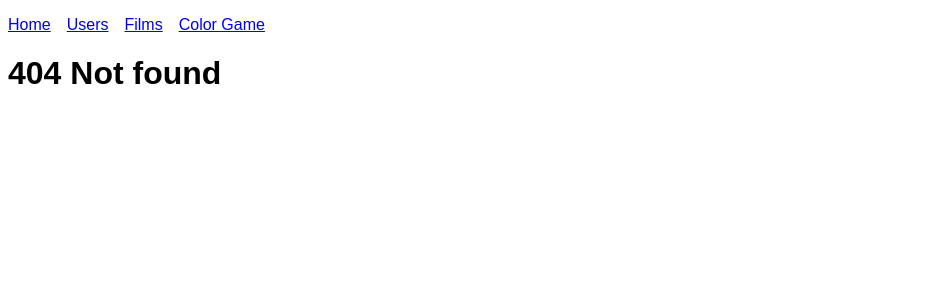
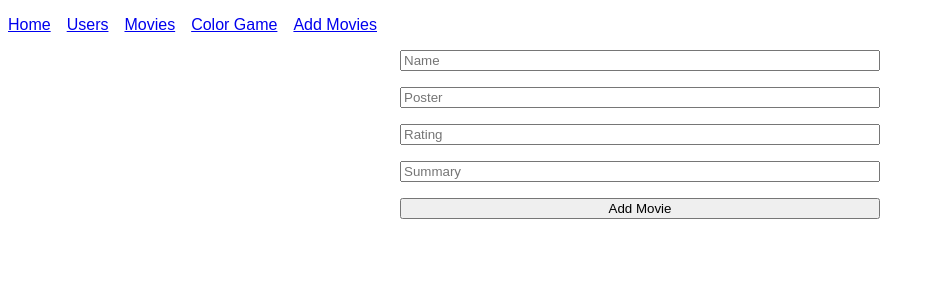
Before and after one commit to ragavkumarv/synechron-2026-movie-app-react, a React (Vite) app: page /movies/add in a window 1280 px wide. Before the commit this address had no page. Shown: the top 300 px of the page, without its empty margins (0-935 px from the left). Built offline with nearby package versions, Linux system fonts and the light colour scheme.

Commit message:
Lifting the state up

```diff
--- a/src/App.jsx
+++ b/src/App.jsx
@@ -1,16 +1,22 @@
 // Named import
+import { useState } from "react";
+import { AddMovie } from "./AddMovie";
 import { ColorGame } from "./ColorGame";
 import "./index.css";
 import { MovieList } from "./MovieList";
 import { Users } from "./Users";
 
 import { NavLink, Route, Routes } from "react-router";
+import { INITIAL_MOVIES } from "./INITIAL_MOVIES";
 
 // Only one item per file
 export default function App() {
   // JS land - Start
   const names = ["Praveen", "Sarvesh", "Adi", "Rithik"];
   console.log(names);
+
+  // Lifting the state up
+  const [movieList, setMovieList] = useState(INITIAL_MOVIES);
 
   return (
     <div className="app-container">
@@ -24,10 +30,13 @@ export default function App() {
               <NavLink to="users">Users</NavLink>
             </li>
             <li>
-              <NavLink to="films">Films</NavLink>
+              <NavLink to="movies">Movies</NavLink>
             </li>
             <li>
               <NavLink to="color-game">Color Game</NavLink>
+            </li>
+            <li>
+              <NavLink to="movies/add">Add Movies</NavLink>
             </li>
           </ul>
         </nav>
@@ -36,7 +45,14 @@ export default function App() {
       <Routes>
         <Route path="/" element={<Home />} />
         <Route path="users" element={<Users />} />
-        <Route path="films" element={<MovieList />} />
+        <Route path="movies" element={<MovieList movieList={movieList} />} />
+        <Route
+          path="movies/add"
+          element={
+            <AddMovie movieList={movieList} setMovieList={setMovieList} />
+          }
+        />
+
         <Route path="color-game" element={<ColorGame />} />
 
         {/* * -> anything (Default case) */}
@@ -53,7 +69,15 @@ export default function App() {
 // 4. / -> Home
 
 function NotFound() {
-  return <h1>404 Not found</h1>;
+  return (
+    <div>
+      <h1>404 Not found</h1>
+      <img
+        src="https://assets-v2.lottiefiles.com/a/0295c0a4-3532-11ef-9f29-13073c8721a8/xgrJ1gZOP5.gif"
+        alt=""
+      />
+    </div>
+  );
 }
 
 function Home() {
--- a/src/MovieList.jsx
+++ b/src/MovieList.jsx
@@ -1,18 +1,10 @@
-import { useState } from "react";
 import { Movie } from "./Movie";
-import { INITIAL_MOVIES } from "./INITIAL_MOVIES";
-import { AddMovie } from "./AddMovie";
 
 // Hooks will only work inside component
-export function MovieList() {
-  const [movieList, setMovieList] = useState(INITIAL_MOVIES);
-
+export function MovieList({ movieList }) {
   // Code
   return (
     <main>
-      {/* props  movieList - Array of objects ,  setMovieList - function */}
-      <AddMovie movieList={movieList} setMovieList={setMovieList} />
-
       <section className="movie-list-container">
         {movieList.map((mv) => (
           <Movie movie={mv} />
```
